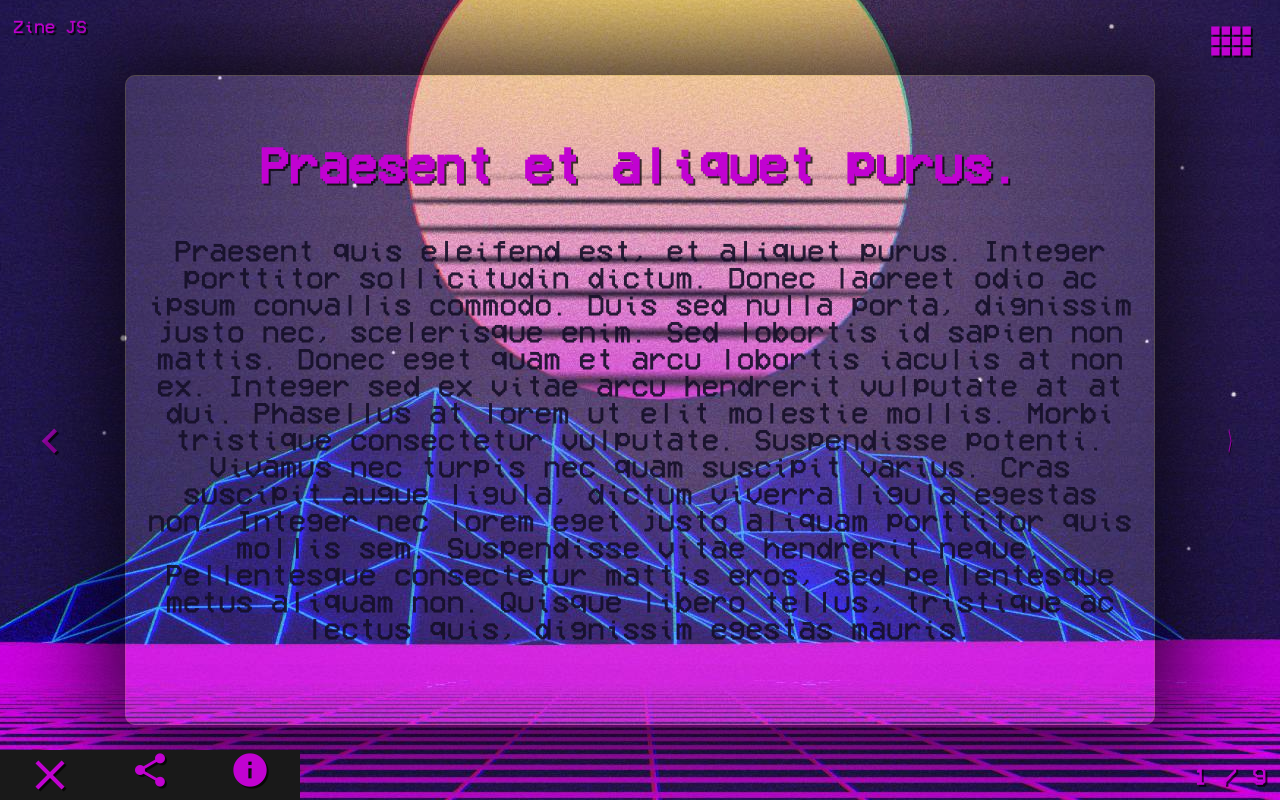
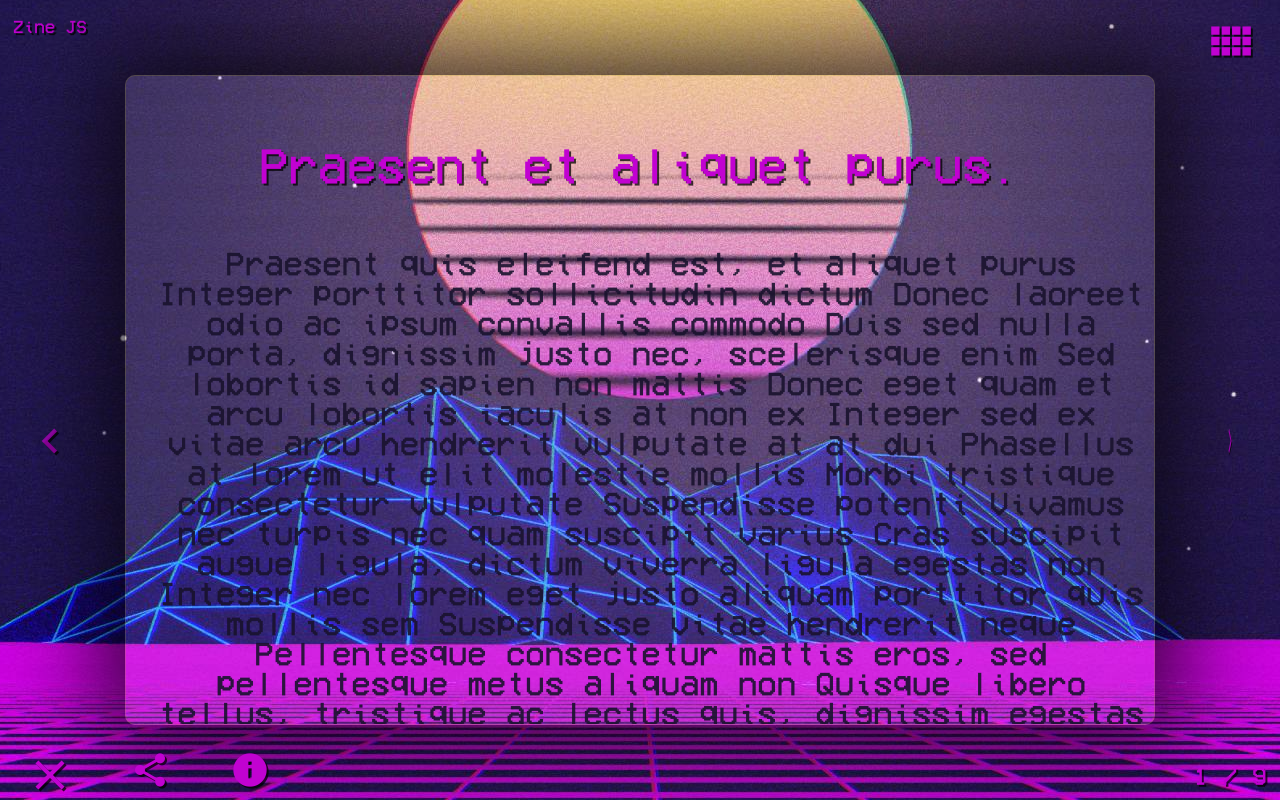
Before and after one commit to smarbos/ZineJS, a website: page index.html in a window 1280 px wide. Both pictures are taken after a click on the icon "more_horiz". Drawn offline with Linux system fonts and the light colour scheme; a web font is replaced by a local one.

Commit message:
Added glitches

```diff
--- a/css/zine_base.css
+++ b/css/zine_base.css
@@ -79,7 +79,7 @@ display: none;
   overflow: hidden;
 }
 
-.slide-full.type-text .article-container {
+.slide-full.type .article-container {
   overflow: overlay;
 }
 
@@ -114,7 +114,6 @@ display: none;
 
 #more-menu {
   transition: visibility 0s, opacity 0.5s linear;
-  background-color: #191919;
   display: none;
   position: absolute;
   bottom: 0;
--- a/css/zine_failure.css
+++ b/css/zine_failure.css
@@ -11,6 +11,7 @@ body {
   font-family: 'vcr_osd_monoregular' !important;
   color: #C102D1;
   text-shadow: 2px 2px rgba(0,0,0,0.75);
+  cursor: crosshair;
 }
 
 @font-face {
@@ -101,6 +102,7 @@ text-align: center;
 vertical-align: middle;
 font-weight: bolder;
 font-size: 18px;
+cursor: wait;
 }
 
 #header-right{
@@ -262,3 +264,18 @@ font-size: 18px;
 ::-webkit-scrollbar-thumb{
   border-radius: 0 10px 10px 0;
 }
+
+
+.glitch-paragraph {
+  display: inline;
+  position: relative;
+  top: 10px;
+  left: 10px;
+  zoom: 1.1;
+  opacity: 0.9;
+  color: #19132D;
+}
+
+#more-menu {
+  background-color: none !important;
+}
--- a/css/zine_theme.css
+++ b/css/zine_theme.css
@@ -34,7 +34,6 @@ body {
 }
 
 #right {
-  /*background-color: green;*/
   width: 100px;
   right: 0;
   top: 50px;
--- a/index.html
+++ b/index.html
@@ -53,7 +53,7 @@
           <template id="slider-text-template">
             <article class="slide type-text">
               <div class="article-container">
-                <h1 class="slideTitle"></h1>
+                <h1 class="slideTitle glitch"></h1>
                 <p class="slideContent teflon"></p>
               </div>
             </article>
--- a/js/zine.js
+++ b/js/zine.js
@@ -128,7 +128,6 @@ function makeStack( elem, x, y, count, total ) {
         delay = 10;
 
     function loop() {
-      // console.log(count)
       if ( i >= count ) {
         elem.style.left = 0;
         elem.style.top = 0;
@@ -196,13 +195,12 @@ function createSlide(slideData){
 }
 
 function getScreenSize() {
-  var screenSize = {
+  return {
     width: document.querySelector('#center').offsetWidth,
     height: document.querySelector('#center').offsetHeight
-  }
+  };
+}
 
-  return screenSize;
-}
 function createAllSlides () {
   var allSlides = [];
   var promise = new Promise(function(resolve, reject) {
@@ -315,6 +313,7 @@ function getCoordinatesForSlides(allSlidesAndslideSize) {
 
 var data = [];
 function start() {
+  document.querySelector('#more-menu').style.display = "none";
   console.log("[1] ... Creating All Slides ...");
   createAllSlides()
     .then(function(allSlides) {
@@ -379,6 +378,7 @@ function checkKey(e) {
     console.log(data)
   }
   else if (e.keyCode == '40') {
+    removeParagraphGlitches()
   }
   else if (e.keyCode == '37') {
      gotoPage(getPageNumber()-1);
@@ -395,7 +395,6 @@ function getPageNumber () {
 }
 
 function setBackground() {
-  console.log(document.body);
   var background = 'imgs/backgrounds/noche2.jpg';
   document.body.setAttribute("style", "background: url('"+background+"') no-repeat center center fixed;");
 }
@@ -425,19 +424,98 @@ function arrangeStackView() {
 }
 
 function expandOrCollapse(name) {
-  if(document.querySelector(name).style.display === "block") {
-    document.querySelector(name).style.display = "none";
-    return false;
-  } else {
-    document.querySelector(name).style.display = "block";
-    return true;
-  }
+  var status = "null";
+  var promise = new Promise(function(resolve, reject) {
+    if(document.querySelector(name)){
+      if(document.querySelector(name).style.display === "none") {
+        document.querySelector(name).style.display = "block";
+        resolve(true);
+      } else {
+        document.querySelector(name).style.display = "none";
+        resolve(false);
+      }
+    } else {
+      reject("[expandOrCollapse] Can't find element "+name);
+    }
+  });
+
+  return promise;
+}
+
+function removeParagraphGlitches() {
+  console.log("[removeParagraphGlitches]")
+  var promise = new Promise(function(resolve, reject) {
+    for (var i = 0; i < data.slides.length; i++) {
+      document.querySelector(".slide_"+i+".type-text .article-container .slideContent span").classList.remove("glitch-paragraph");
+      if(i === data.slides.length-1){
+        console.log("aca termino: "+i)
+      }
+    }
+  });
+  return promise;
+}
+
+function createParagraphGlitches() {
+  var promise = new Promise(function (resolve, reject) {
+    var textSlides = document.getElementsByClassName('slideContent');
+    for (var slideCounter = 0; slideCounter < textSlides.length; slideCounter++) {
+      console.log(textSlides[slideCounter])
+      var oldParagraph = textSlides[slideCounter].innerText;
+      var oldParagraphParts = oldParagraph.split(".") || [];
+      var newParagraphContent = "";
+      for (var partNumber = 0; partNumber < oldParagraphParts.length; partNumber++) {
+        newParagraphContent += "<span class='glitch-paragraph'>"+oldParagraphParts[partNumber]+"</span>";
+        console.log(oldParagraphParts[partNumber])
+        if(partNumber === oldParagraphParts.length-1){
+          // console.log("Finished paragraph")
+          // console.log(newParagraphContent)
+          // console.log("ss-----------")
+          textSlides[slideCounter].innerHTML = newParagraphContent;
+        }
+      }
+      if(slideCounter === textSlides.length-1){
+        resolve(true);
+      }
+    }
+  });
+
+return promise;
+}
+
+function applyGlitchStyleToGlitchSpan(glitchSpanNode) {
+  var promise = new Promise(function(resolve, reject) {
+    var randomNumber = Math.floor(Math.random() * 100) + 1;
+    var randomZoomNumber = Math.floor(Math.random() * 9) + 1;
+    glitchSpanNode.children[0].setAttribute("style", "top: "+randomNumber+"px; left: "+randomNumber+"px; zoom: 1."+randomZoomNumber+";")
+    resolve(glitchSpanNode)
+  });
+
+  return promise;
+}
+
+function glitchLoop(clock, delay) {
+  setTimeout(function () {
+    console.log("[-glitchLoop-]")
+    if(clock === true){
+      createParagraphGlitches()
+        .then(function(response) {
+          glitchLoop(true, 900);
+        })
+        .catch(function(error){
+          console.log(error)
+        });
+    } else {
+      removeParagraphGlitches();
+      glitchLoop(false, 2400);
+    }
+  }, delay);
 }
 
 (function() {
   data.currentMode = 'processing';
   start();
   setBackground();
+  glitchLoop(true, 300);
   window.onresize = function(event) {
     // location.reload();
   };
@@ -449,7 +527,6 @@ function expandOrCollapse(name) {
   });
   document.querySelector('#header-right i').addEventListener('click', function (event) {
     if(data.currentMode === "ready") {
-      console.log("switch-mode");
       if(document.querySelector('#layout-switcher').classList.contains('active')){
         document.querySelector('#layout-switcher').classList.remove('active');
         document.querySelector('#layout-switcher i').innerHTML = "view_comfy";
@@ -470,10 +547,25 @@ function expandOrCollapse(name) {
     }
   });
   document.querySelector('#more-menu').addEventListener('click', function (event) {
-    expandOrCollapse('#more-menu');
+    expandOrCollapse('#more-menu')
+      .then(function (resolve) {
+        document.querySelector('#footer-left i').style.visibility = "visible";
+      })
+      .catch(function (error) {
+        console.log(error)
+      })
   });
   document.querySelector('#footer-left i').addEventListener('click', function (event) {
-    expandOrCollapse('#more-menu');
+    expandOrCollapse('#more-menu')
+      .then(function (resolve) {
+        console.log(resolve);
+        if(resolve) {
+          document.querySelector('#footer-left i').style.visibility = "hidden";
+        }
+      })
+      .catch(function (error) {
+        console.log(error)
+      })
   });
   document.querySelector('.slot3').addEventListener('click', function (event) {
     expandOrCollapse('.slider-info');
```
Lines whose indentation alone changed are shown as unchanged.
